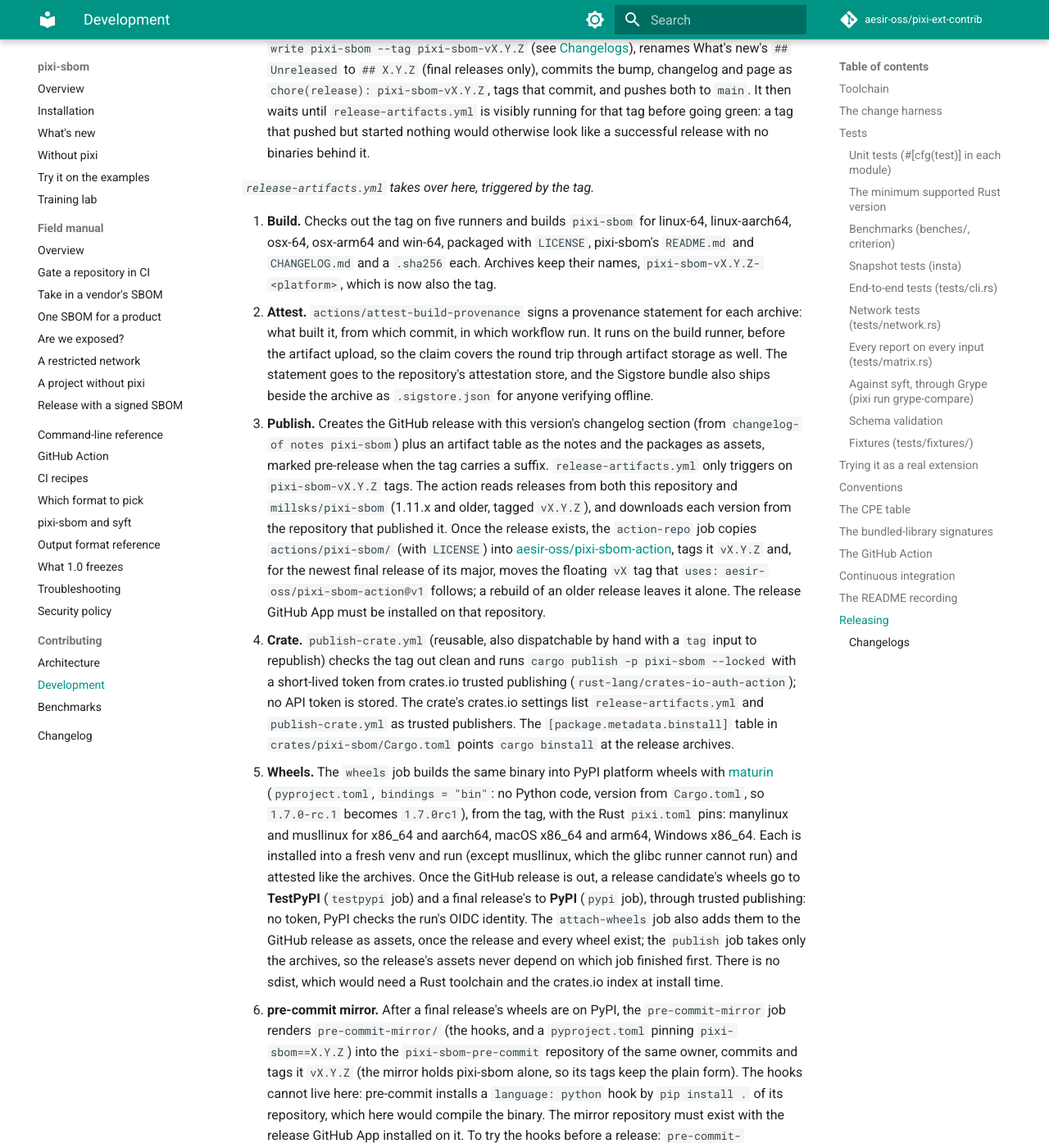
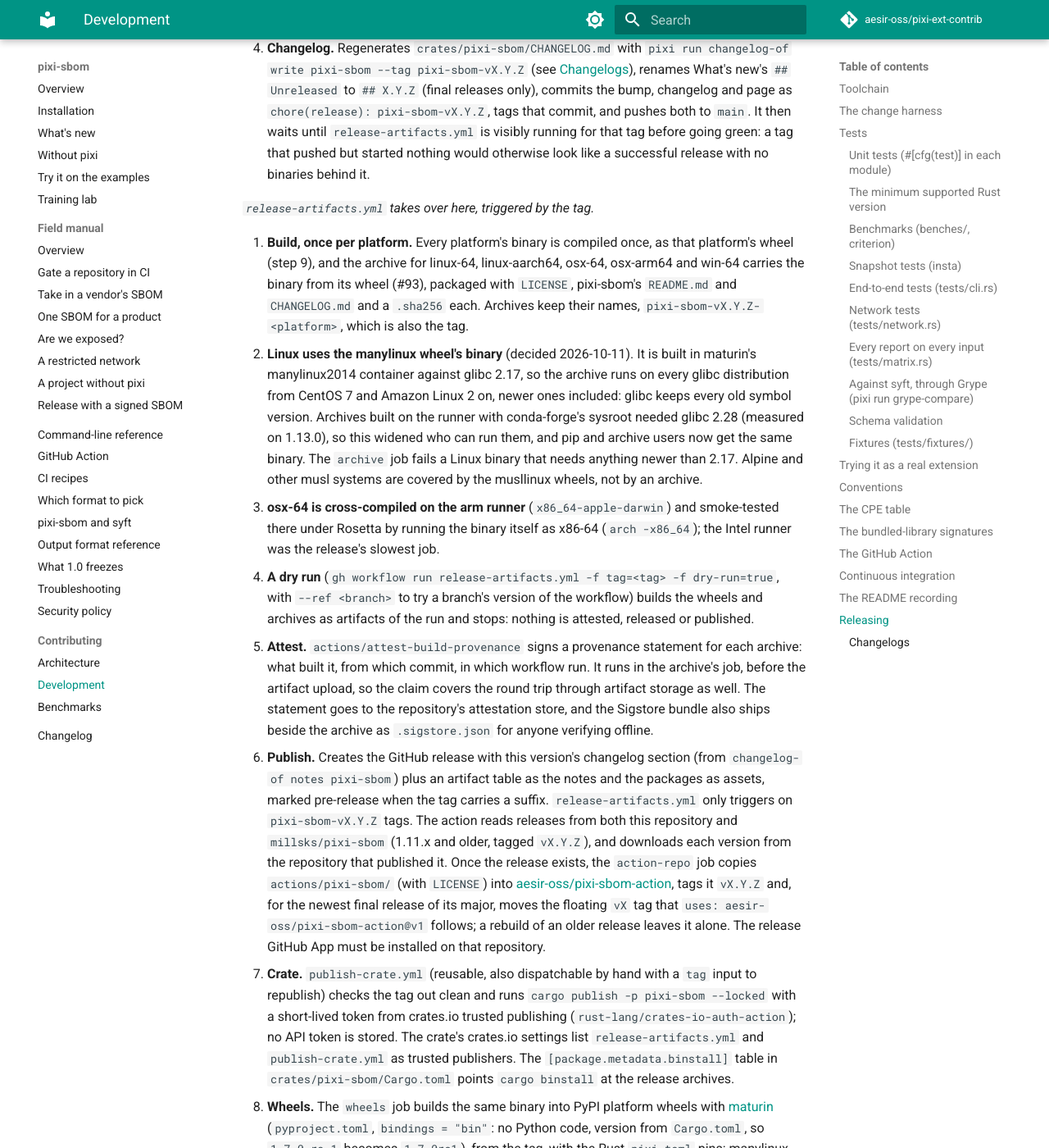
Before and after one commit to aesir-oss/pixi-sbom, an MkDocs documentation site: the page built from docs/development.md, in a window 1280 px wide and 1400 px high, scrolled down 15182 px. Shown: the whole window at 82% size. Built offline with MkDocs 1.6.1 and Material for MkDocs 9.7.7, drawn with Linux system fonts in a browser that asks for light colours; comment, search, counter and statistics services are not loaded; the version menu is left out; some of the changed text lies outside the part shown.

Commit message:
ci(release): compile each platform once for its archive and wheel (#93) (#100)
* ci(release): compile each platform once for its archive and wheel (#93)

Every platform's binary is compiled once, as its wheel, and the release
archive carries the binary from that wheel. Linux archives take the manylinux
wheel's binary (glibc 2.17, where the runner builds needed 2.28), so they run
on every glibc distribution from CentOS 7 on and pip and archive users get the
same binary; the archive job checks the floor. The macOS Intel wheel is
cross-compiled on the arm runner and smoke-tested under Rosetta. A dry-run
input builds the wheels and archives without attesting or publishing.

Co-Authored-By: Claude Opus 5.5 <noreply@anthropic.com>
Claude-Session: https://claude.ai/code/session_01CipfWY91Bo9cQkxxpyBbzk

* ci(release): smoke-test the cross-compiled macOS Intel binary directly under Rosetta (#93)

The first dry run cross-compiled the wheel in 4.5 minutes, but pip in an
x86-64 Python under Rosetta found no wheel it would install. The binary is
now checked to be x86-64 with lipo and run with arch -x86_64.

Co-Authored-By: Claude Opus 5.5 <noreply@anthropic.com>
Claude-Session: https://claude.ai/code/session_01CipfWY91Bo9cQkxxpyBbzk

---------

Co-authored-by: Claude Opus 5.5 <noreply@anthropic.com>

```diff
--- a/docs/development.md
+++ b/docs/development.md
@@ -377,8 +377,8 @@ workflows use no build cache on purpose: what goes into a signed archive or whee
 sticks to the `-latest` labels (x64 Linux and Windows, arm64 macOS) for the jobs that compile and test the code,
 which has no platform-specific paths. The two jobs that are *about* a platform rather than merely running on one —
 `sbom`, which tests the action's runner-to-archive mapping, and the separate performance workflow — use all five,
-adding `ubuntu-24.04-arm` and `macos-15-intel` for linux-aarch64 and osx-64. The release build uses the same five,
-since it must produce a native binary for each.
+adding `ubuntu-24.04-arm` and `macos-15-intel` for linux-aarch64 and osx-64. The release builds every platform's
+binary once, as a wheel (step 5), cross-compiling osx-64 on the arm runner.
 
 ## The README recording
 
@@ -488,11 +488,23 @@ What the two do, in order:
 
    *`release-artifacts.yml` takes over here, triggered by the tag.*
 
-5. **Build.** Checks out the tag on five runners and builds `pixi-sbom` for linux-64, linux-aarch64, osx-64,
-   osx-arm64 and win-64, packaged with `LICENSE`, pixi-sbom's `README.md` and `CHANGELOG.md` and a `.sha256` each. Archives
-   keep their names, `pixi-sbom-vX.Y.Z-<platform>`, which is now also the tag.
+5. **Build, once per platform.** Every platform's binary is compiled once, as that platform's wheel (step 9), and
+   the archive for linux-64, linux-aarch64, osx-64, osx-arm64 and win-64 carries the binary from its wheel (#93),
+   packaged with `LICENSE`, pixi-sbom's `README.md` and `CHANGELOG.md` and a `.sha256` each. Archives keep their
+   names, `pixi-sbom-vX.Y.Z-<platform>`, which is also the tag.
+   - **Linux uses the manylinux wheel's binary** (decided 2026-10-11). It is built in maturin's manylinux2014
+     container against glibc 2.17, so the archive runs on every glibc distribution from CentOS 7 and Amazon Linux 2
+     on, newer ones included: glibc keeps every old symbol version. Archives built on the runner with conda-forge's
+     sysroot needed glibc 2.28 (measured on 1.13.0), so this widened who can run them, and pip and archive users
+     now get the same binary. The `archive` job fails a Linux binary that needs anything newer than 2.17. Alpine
+     and other musl systems are covered by the musllinux wheels, not by an archive.
+   - **osx-64 is cross-compiled on the arm runner** (`x86_64-apple-darwin`) and smoke-tested there under Rosetta
+     by running the binary itself as x86-64 (`arch -x86_64`); the Intel runner was the release's slowest job.
+   - **A dry run** (`gh workflow run release-artifacts.yml -f tag=<tag> -f dry-run=true`, with `--ref <branch>` to
+     try a branch's version of the workflow) builds the wheels and archives as artifacts of the run and stops:
+     nothing is attested, released or published.
 6. **Attest.** `actions/attest-build-provenance` signs a provenance statement for each archive: what built it, from
-   which commit, in which workflow run. It runs on the build runner, before the artifact upload, so the claim covers
+   which commit, in which workflow run. It runs in the archive's job, before the artifact upload, so the claim covers
    the round trip through artifact storage as well. The statement goes to the repository's attestation store, and
    the Sigstore bundle also ships beside the archive as `.sigstore.json` for anyone verifying offline.
 7. **Publish.** Creates the GitHub release with this version's changelog section (from `changelog-of notes pixi-sbom`) plus an
```
Also changed, not shown: .claude/memory/architecture-decisions.md (+7 -0 lines), 1 other file.
